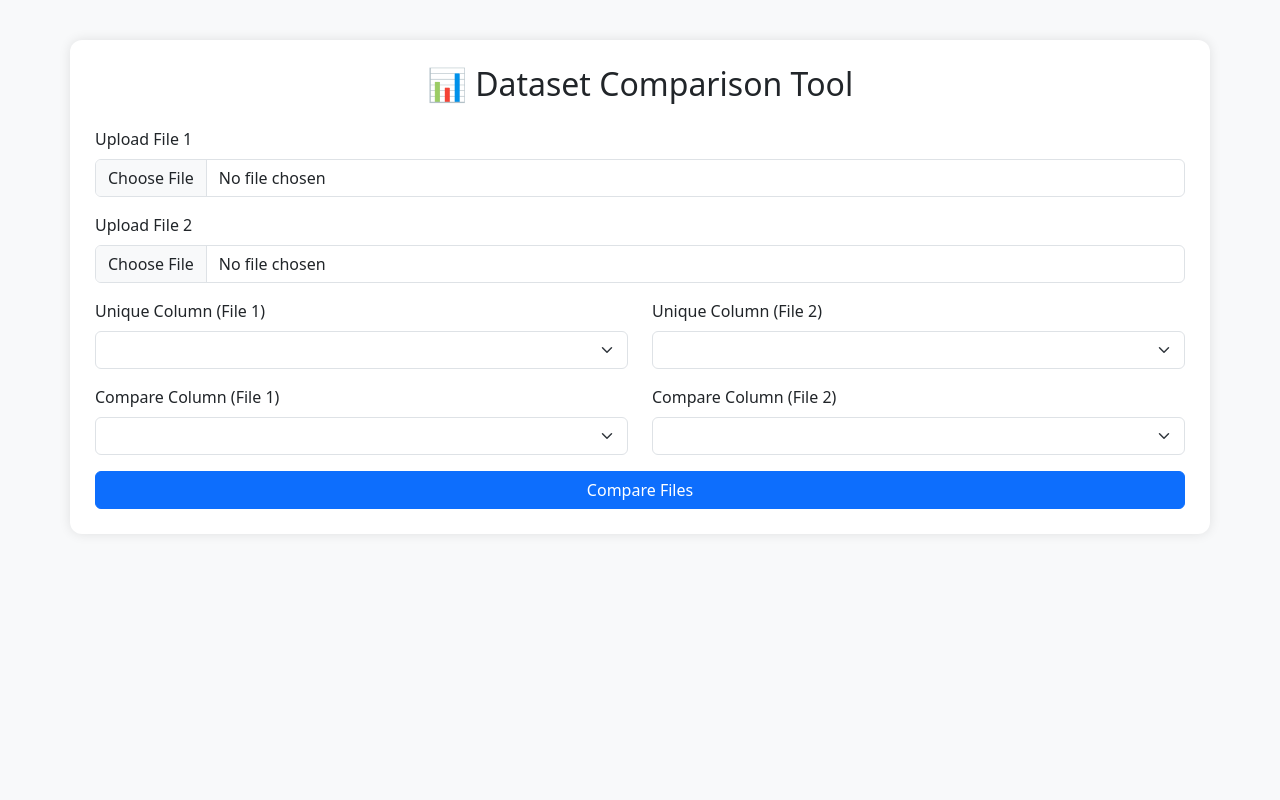
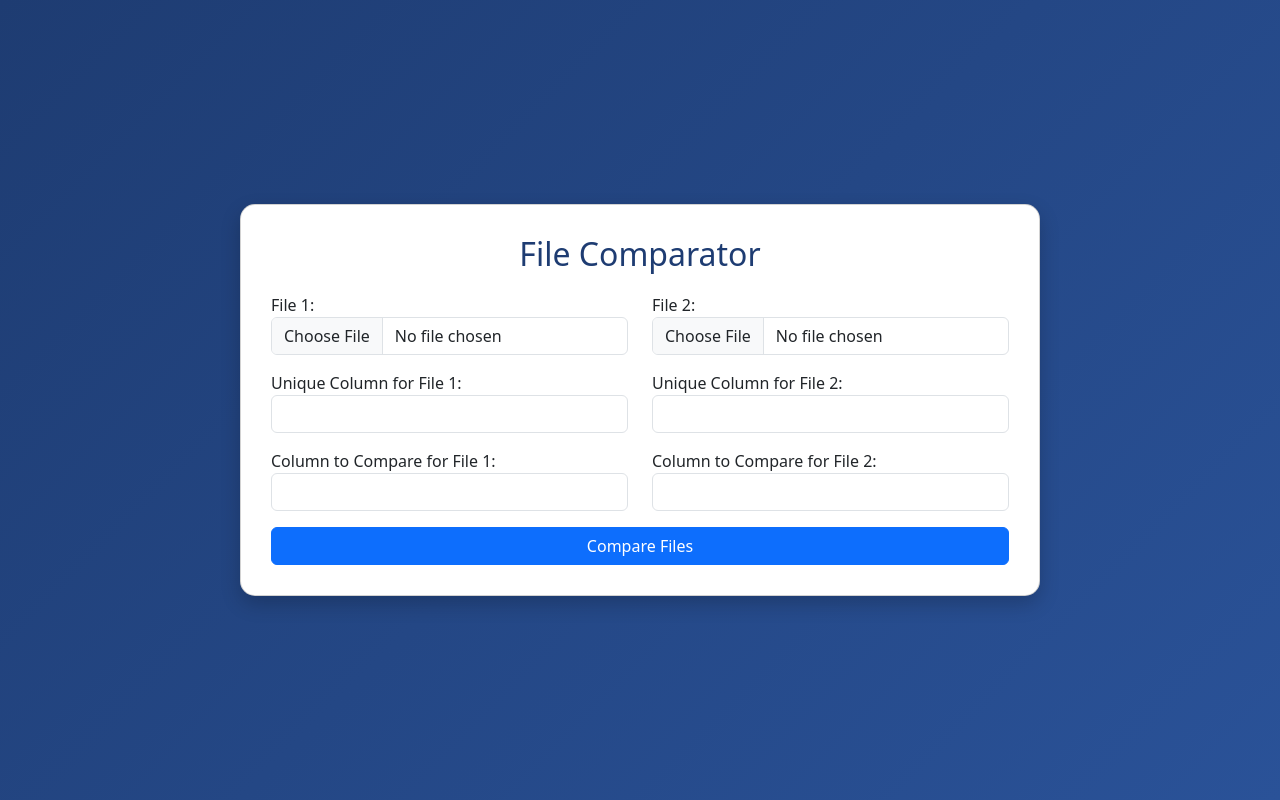
Before and after one commit to amritM03/Dataset-Comparison-Web-App, a Flask app: page / in a window 1280 px wide. Run offline with Flask 3, Linux system fonts and the light colour scheme; lists and menus that the app fills with data are empty.

Commit message:
Update index.html

```diff
--- a/templates/index.html
+++ b/templates/index.html
@@ -2,82 +2,84 @@
 <html lang="en">
 <head>
     <meta charset="UTF-8">
-    <title>Dataset Comparison Tool</title>
-    <link href="https://cdn.jsdelivr.net/npm/bootstrap@5.3.0/dist/css/bootstrap.min.css" rel="stylesheet">
+    <meta name="viewport" content="width=device-width, initial-scale=1.0">
+    <title>File Comparator</title>
+    <script src="https://code.jquery.com/jquery-3.6.0.min.js"></script>
+    <link rel="stylesheet" href="https://cdn.jsdelivr.net/npm/bootstrap@5.3.0/dist/css/bootstrap.min.css">
     <style>
         body {
-            background-color: #f8f9fa;
+            background: linear-gradient(135deg, #1e3c72, #2a5298);
+            height: 100vh;
+            display: flex;
+            justify-content: center;
+            align-items: center;
+            color: #333;
         }
-        .container {
-            margin-top: 40px;
-            padding: 25px;
-            background: white;
-            border-radius: 12px;
-            box-shadow: 0px 0px 12px rgba(0,0,0,0.1);
+        .card {
+            border-radius: 15px;
+            padding: 30px;
+            width: 800px;
+            box-shadow: 0 8px 20px rgba(0,0,0,0.2);
         }
-        .loading {
+        h2 {
+            text-align: center;
+            margin-bottom: 20px;
+            color: #1e3c72;
+        }
+        .spinner-border {
             display: none;
-            text-align: center;
-            margin-top: 20px;
-        }
-        .loading span {
-            font-size: 1.2rem;
-            color: #007bff;
+            margin-top: 15px;
         }
     </style>
 </head>
 <body>
-<div class="container">
-    <h2 class="text-center mb-4">📊 Dataset Comparison Tool</h2>
-
-    <form id="uploadForm" enctype="multipart/form-data">
-        <div class="mb-3">
-            <label class="form-label">Upload File 1</label>
-            <input class="form-control" type="file" name="file1" required>
+    <div class="card">
+        <h2>File Comparator</h2>
+        <form id="fileForm">
+            <div class="row mb-3">
+                <div class="col">
+                    <label>File 1:</label>
+                    <input type="file" name="file1" id="file1" class="form-control" required>
                 </div>
-        <div class="mb-3">
-            <label class="form-label">Upload File 2</label>
-            <input class="form-control" type="file" name="file2" required>
-        </div>
-
-        <div class="row">
-            <div class="col-md-6 mb-3">
-                <label class="form-label">Unique Column (File 1)</label>
-                <select class="form-select" name="unique_column_file1" required></select>
-            </div>
-            <div class="col-md-6 mb-3">
-                <label class="form-label">Unique Column (File 2)</label>
-                <select class="form-select" name="unique_column_file2" required></select>
+                <div class="col">
+                    <label>File 2:</label>
+                    <input type="file" name="file2" id="file2" class="form-control" required>
                 </div>
             </div>
 
-        <div class="row">
-            <div class="col-md-6 mb-3">
-                <label class="form-label">Compare Column (File 1)</label>
-                <select class="form-select" name="compare_column_file1" required></select>
+            <div class="row mb-3">
+                <div class="col">
+                    <label>Unique Column for File 1:</label>
+                    <select id="unique_column_file1" name="unique_column_file1" class="form-control"></select>
                 </div>
-            <div class="col-md-6 mb-3">
-                <label class="form-label">Compare Column (File 2)</label>
-                <select class="form-select" name="compare_column_file2" required></select>
+                <div class="col">
+                    <label>Unique Column for File 2:</label>
+                    <select id="unique_column_file2" name="unique_column_file2" class="form-control"></select>
+                </div>
+            </div>
+
+            <div class="row mb-3">
+                <div class="col">
+                    <label>Column to Compare for File 1:</label>
+                    <select id="compare_column_file1" name="compare_column_file1" class="form-control"></select>
+                </div>
+                <div class="col">
+                    <label>Column to Compare for File 2:</label>
+                    <select id="compare_column_file2" name="compare_column_file2" class="form-control"></select>
                 </div>
             </div>
 
             <button type="submit" class="btn btn-primary w-100">Compare Files</button>
+            <div class="spinner-border text-primary" role="status" id="loadingSpinner">
+                <span class="visually-hidden">Loading...</span>
+            </div>
         </form>
-
-    <div class="loading" id="loading">
-        <div class="spinner-border text-primary" role="status"></div>
-        <span> Processing... Please wait </span>
-    </div>
     </div>
 
-<script src="https://code.jquery.com/jquery-3.6.0.min.js"></script>
     <script>
-$(document).ready(function(){
-
-    // When files are uploaded → fetch headers
-    $("input[name='file1'], input[name='file2']").on("change", function(){
-        var formData = new FormData($("#uploadForm")[0]);
+        // Fetch headers when files selected
+        $("#file1, #file2").on("change", function(){
+            let formData = new FormData($("#fileForm")[0]);
             $.ajax({
                 url: "/get_headers",
                 type: "POST",
@@ -85,54 +87,50 @@ $(document).ready(function(){
                 processData: false,
                 contentType: false,
                 success: function(data){
-                let file1_headers = data.file1_headers;
-                let file2_headers = data.file2_headers;
+                    $("#unique_column_file1, #compare_column_file1").empty();
+                    $("#unique_column_file2, #compare_column_file2").empty();
 
-                $("select[name='unique_column_file1'], select[name='compare_column_file1']").empty();
-                $("select[name='unique_column_file2'], select[name='compare_column_file2']").empty();
-
-                file1_headers.forEach(col => {
-                    $("select[name='unique_column_file1'], select[name='compare_column_file1']")
-                        .append(new Option(col, col));
+                    data.file1_headers.forEach(col => {
+                        $("#unique_column_file1, #compare_column_file1").append(new Option(col, col));
                     });
 
-                file2_headers.forEach(col => {
-                    $("select[name='unique_column_file2'], select[name='compare_column_file2']")
-                        .append(new Option(col, col));
+                    data.file2_headers.forEach(col => {
+                        $("#unique_column_file2, #compare_column_file2").append(new Option(col, col));
                     });
                 }
             });
         });
 
-    // On form submit → trigger download
-    $("#uploadForm").on("submit", function(e){
+        // Compare form submit
+        $("#fileForm").on("submit", function(e){
             e.preventDefault();
-        $("#loading").show();
+            $("#loadingSpinner").show();
 
-        var formData = new FormData(this);
+            let formData = new FormData(this);
+            formData.append("file1_name", $("#file1")[0].files[0].name);
+            formData.append("file2_name", $("#file2")[0].files[0].name);
 
-        fetch("/compare", {
-            method: "POST",
-            body: formData
-        })
-        .then(response => {
-            if (!response.ok) throw new Error("Error generating file");
-            return response.blob();
-        })
-        .then(blob => {
-            $("#loading").hide();
-            const url = window.URL.createObjectURL(blob);
-            const a = document.createElement("a");
+            $.ajax({
+                url: "/compare",
+                type: "POST",
+                data: formData,
+                processData: false,
+                contentType: false,
+                xhrFields: { responseType: 'blob' },
+                success: function(blob){
+                    $("#loadingSpinner").hide();
+                    let url = window.URL.createObjectURL(blob);
+                    let a = document.createElement("a");
                     a.href = url;
                     a.download = "comparison_result.xlsx";
                     document.body.appendChild(a);
                     a.click();
                     a.remove();
-        })
-        .catch(err => {
-            $("#loading").hide();
-            alert("Error: " + err.message);
-        });
+                },
+                error: function(){
+                    $("#loadingSpinner").hide();
+                    alert("Error comparing files.");
+                }
             });
         });
     </script>
```
Lines whose indentation alone changed are shown as unchanged.
